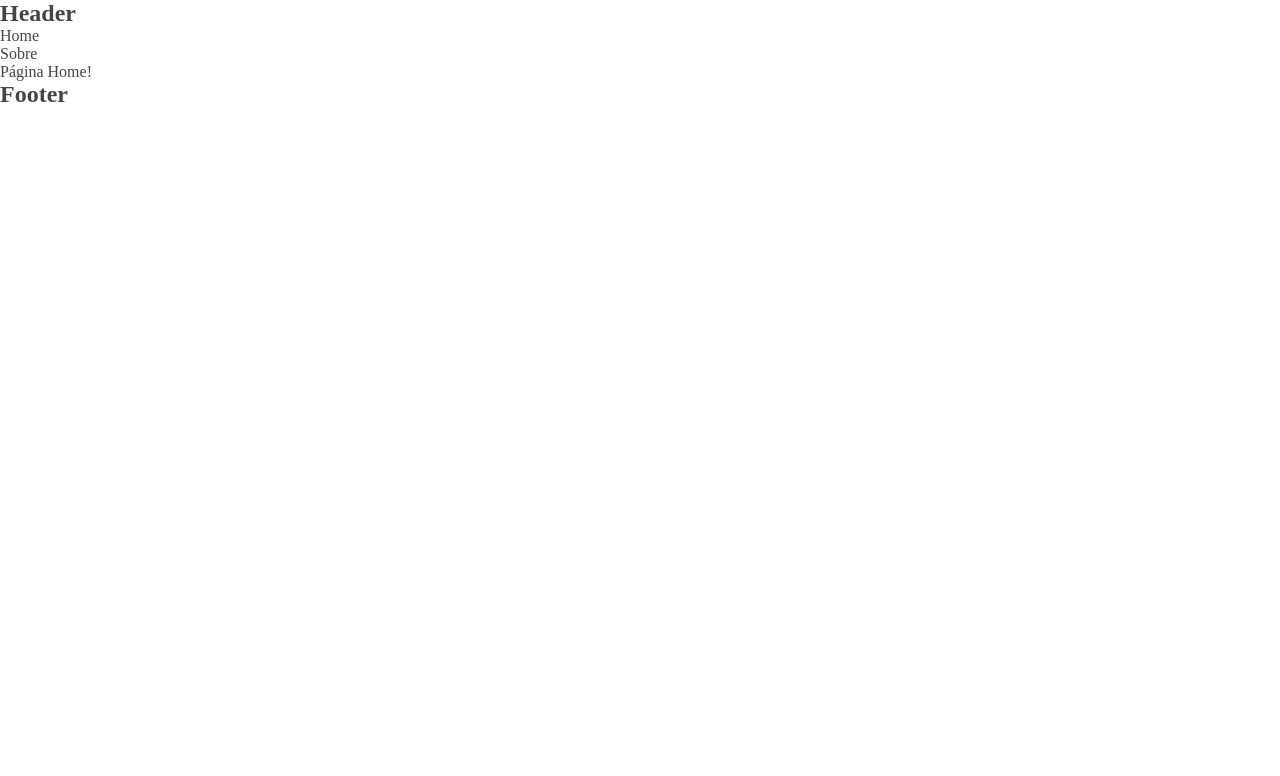
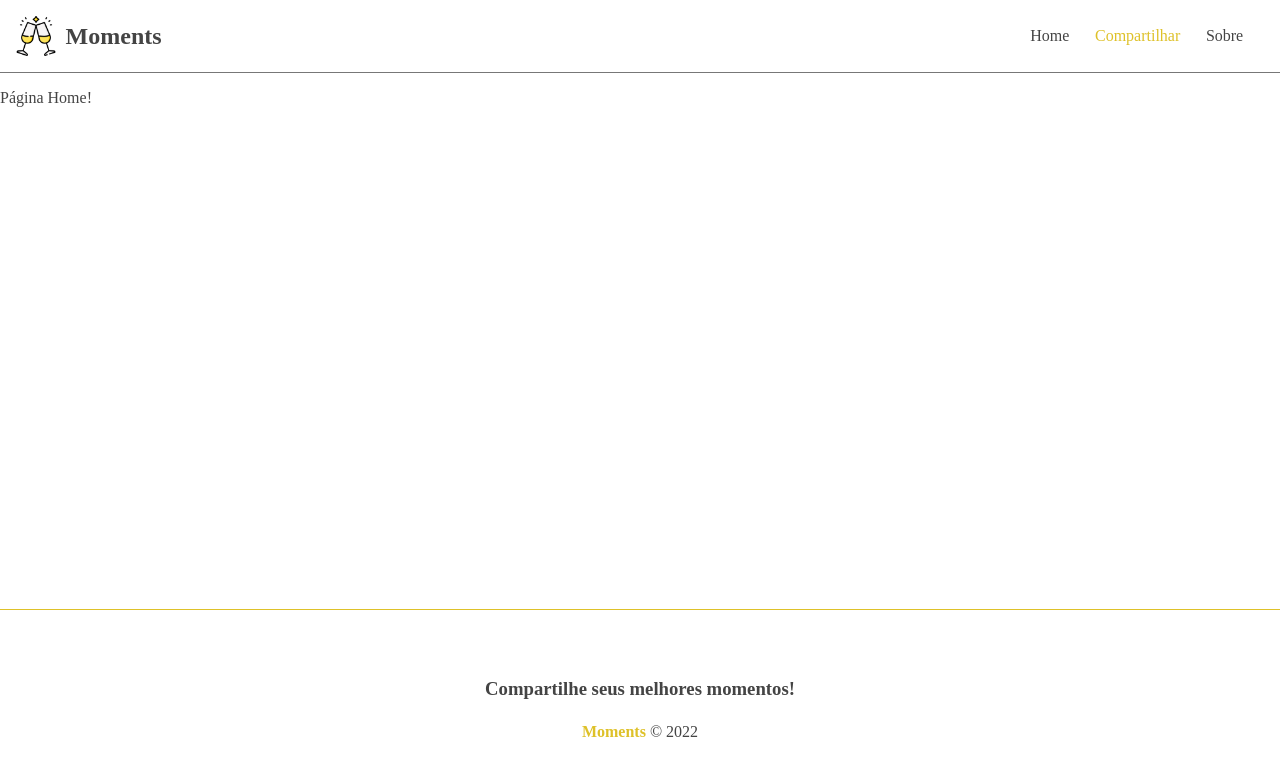
Before and after one commit to mateusscarin/moments, an Angular app: page / in a window 1280 px wide. Shown: the top 776 px of the page. Built offline with nearby package versions, Linux system fonts and the light colour scheme.

Commit message:
feat: CSS nos componentes de layout

```diff
--- a/src/app/app-routing.module.ts
+++ b/src/app/app-routing.module.ts
@@ -2,10 +2,12 @@
 import { RouterModule, Routes } from '@angular/router';
 import { AboutComponent } from './components/pages/about/about.component';
 import { HomeComponent } from './components/pages/home/home.component';
+import { NewMomentComponent } from './components/pages/new-moment/new-moment.component';
 
 const routes: Routes = [
   { path: '', component: HomeComponent },
   { path: 'about', component: AboutComponent },
+  { path: 'moments/new', component: NewMomentComponent },
 ];
 
 @NgModule({
--- a/src/app/app.component.css
+++ b/src/app/app.component.css
@@ -0,0 +1,4 @@
+.container {
+  min-height: 65vh;
+  margin-top: 1em;
+}
--- a/src/app/app.module.ts
+++ b/src/app/app.module.ts
@@ -7,6 +7,7 @@
 import { FooterComponent } from './components/footer/footer.component';
 import { AboutComponent } from './components/pages/about/about.component';
 import { HomeComponent } from './components/pages/home/home.component';
+import { NewMomentComponent } from './components/pages/new-moment/new-moment.component';
 
 @NgModule({
   declarations: [
@@ -14,7 +15,8 @@
     HeaderComponent,
     FooterComponent,
     AboutComponent,
-    HomeComponent
+    HomeComponent,
+    NewMomentComponent
   ],
   imports: [
     BrowserModule,
--- a/src/app/components/footer/footer.component.css
+++ b/src/app/components/footer/footer.component.css
@@ -0,0 +1,17 @@
+footer {
+  border-top: 1px solid #dec129;
+  display: flex;
+  flex-direction: column;
+  align-items: center;
+  justify-content: center;
+  height: 200px;
+}
+
+footer h3 {
+  margin-bottom: 1.2em;
+}
+
+footer span {
+  font-weight: bold;
+  color: #dec129;
+}
--- a/src/app/components/footer/footer.component.html
+++ b/src/app/components/footer/footer.component.html
@@ -1 +1,4 @@
-<h2>Footer</h2>
+<footer>
+  <h3>Compartilhe seus melhores momentos!</h3>
+  <p><span>Moments</span> &copy; 2022</p>
+</footer>
--- a/src/app/components/header/header.component.css
+++ b/src/app/components/header/header.component.css
@@ -0,0 +1,43 @@
+nav {
+  display: flex;
+  justify-content: space-between;
+  padding: 1em;
+  border-bottom: 1px solid #777;
+}
+
+.brand,
+.links {
+  display: flex;
+  justify-content: center;
+  align-items: center;
+}
+
+.brand img {
+  width: 40px;
+  margin-right: 0.6em;
+}
+
+.brand h2 {
+  transition: 0.4s;
+}
+
+.brand:hover > h2 {
+  color: #dec129;
+}
+
+.links a {
+  padding: 0.1em 0.3em;
+}
+
+.links li {
+  margin-right: 1em;
+  list-style: none;
+}
+
+#add a {
+  color: #dec129;
+}
+
+#add a:hover {
+  background-color:#efefef;
+}
--- a/src/app/components/header/header.component.html
+++ b/src/app/components/header/header.component.html
@@ -1,7 +1,11 @@
-<h2>Header</h2>
 <nav>
-  <ul>
+  <a class="brand" routerLink="/">
+    <img src="/assets/moments.png" alt="Moments" />
+    <h2>Moments</h2>
+  </a>
+  <ul class="links">
     <li><a routerLink="/">Home</a></li>
+    <li id="add"><a routerLink="/moments/new">Compartilhar</a></li>
     <li><a routerLink="/about">Sobre</a></li>
   </ul>
 </nav>
--- /dev/null
+++ b/src/app/components/pages/new-moment/new-moment.component.html
@@ -0,0 +1 @@
+<p>new-moment works!</p>
--- /dev/null
+++ b/src/app/components/pages/new-moment/new-moment.component.ts
@@ -0,0 +1,15 @@
+import { Component, OnInit } from '@angular/core';
+
+@Component({
+  selector: 'app-new-moment',
+  templateUrl: './new-moment.component.html',
+  styleUrls: ['./new-moment.component.css']
+})
+export class NewMomentComponent implements OnInit {
+
+  constructor() { }
+
+  ngOnInit(): void {
+  }
+
+}
--- a/src/index.html
+++ b/src/index.html
@@ -1,11 +1,11 @@
-<!doctype html>
+<!DOCTYPE html>
 <html lang="en">
   <head>
-  <meta charset="utf-8">
+    <meta charset="utf-8" />
     <title>Moments</title>
-  <base href="/">
-  <meta name="viewport" content="width=device-width, initial-scale=1">
-  <link rel="icon" type="image/x-icon" href="favicon.ico">
+    <base href="/" />
+    <meta name="viewport" content="width=device-width, initial-scale=1" />
+    <link rel="icon" type="image/x-icon" href="assets/favico.png" />
   </head>
   <body>
     <app-root></app-root>
--- a/src/styles.css
+++ b/src/styles.css
@@ -5,12 +5,12 @@
   color: #444;
 }
 
-ul li a {
+a {
   text-decoration: none;
   color: #444;
   transition: 0.4s;
 }
 
-ul li a:hover {
+a:hover {
   color: #dec129;
 }
```
Also changed, not shown: src/app/components/pages/new-moment/new-moment.component.css (added), 1 other file (tests, documents, lock files or other folders). Lines whose indentation alone changed are shown as unchanged.
